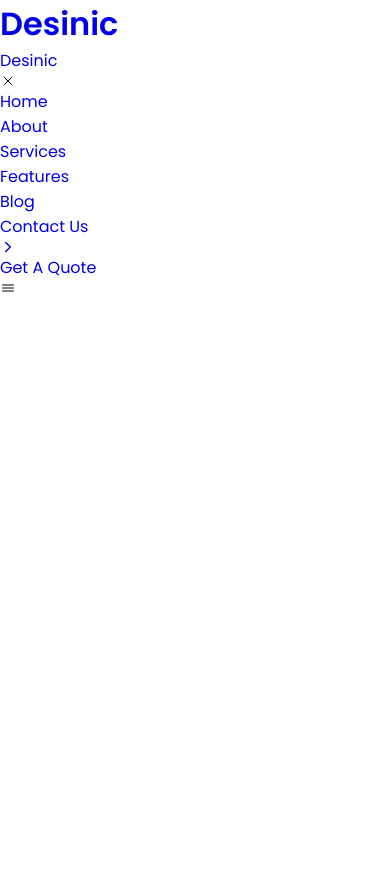
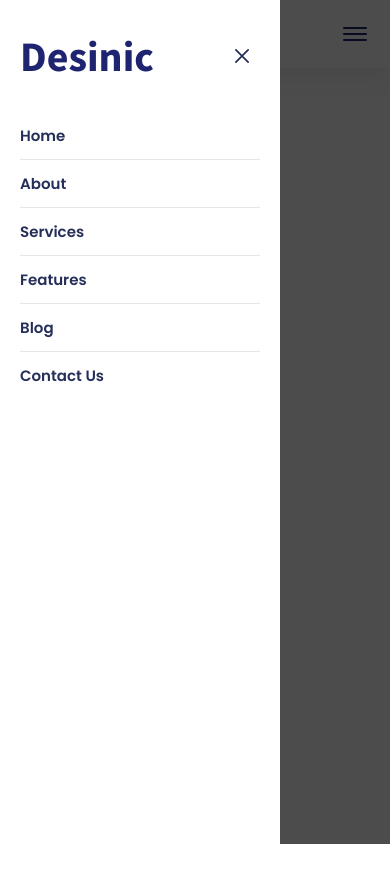
Before and after one commit to raut-santosh/Desinic, a plain HTML site: page index.html in a window 390 px wide. Both pictures are taken after a click on the button "Open Menu". Shown: the top 882 px of the page. Drawn offline with nearby package versions, Linux system fonts and the light colour scheme.

Commit message:
header section complete on mobile

```diff
--- a/assets/css/style.css
+++ b/assets/css/style.css
@@ -136,9 +136,125 @@ body{
 
 ::-webkit-scrollbar-thumb {background-color: hsl(0, 0%, 80%);}
 
-::-webkit-scrollbar-thumb {background-color: hsl(0, 0%, 70%);}
+::-webkit-scrollbar-thumb:hover {background-color: hsl(0, 0%, 70%);}
 
 
 /*=============================================
 =            Reused style            =
 =============================================*/
+
+
+.container{padding-inline: 15px;}
+
+
+
+/*=============================================
+=            Header            =
+=============================================*/
+
+
+.header .btn{
+  display: none;
+}
+
+.header{
+  --color: var(--white);
+  position: absolute;
+  top: 0;
+  left: 0;
+  width: 100%;
+  padding-block: 14px;
+  z-index: 4;
+  transition: var(--transition-1);
+}
+
+.header.active{
+  --color: var(--st-patricks-blue);
+  position: fixed;
+  background-color: var(--white);
+  box-shadow: 0 2px 30px hsl(0,0%,0%,0.1);
+}
+
+.header .container{
+  display: flex;
+  justify-content: space-between;
+  align-items: center;
+  gap: 30px;
+}
+
+.logo{
+  color: var(--color);
+  font-family: var(--ff-source-sans-pro);
+  font-size: var(--fs-3);
+}
+
+.nav-open-btn{
+  color: var(--color);
+  font-size: 32px;
+  padding: 4px;
+}
+
+.navbar{
+  background-color: var(--white);
+  position: fixed;
+  top: 0;
+  left: -280px;
+  width: 100%;
+  max-width: 280px;
+  min-height: 100%;
+  padding: 20px;
+  visibility: hidden;
+  z-index: 2;
+  transition: 0.25s var(cubic-in);
+}
+
+.navbar.active{
+  transform: translateX(280px);
+  visibility: visible;
+  transition: 0.5s var(--cubic-out);
+}
+
+.navbar-top{
+  display: flex;
+  justify-content: space-between;
+  align-items: center;
+  padding-block: 10px 30px;
+}
+
+.navbar-top .logo{
+  color: var(--st-patricks-blue);
+  font-size: 4.2rem;
+  font-weight: var(--fw-700);
+}
+
+.nav-close-btn{
+  color: var(--space-cadet-1);
+  font-size: 2.8rem;
+  padding: 4px;
+}
+
+.navbar-item:not(:last-child) {
+  border-bottom: 1px solid var(--platinum);
+}
+
+.navbar-link{
+  color: var(--space-cadet-1);
+  font-size: var(--fs-8);
+  font-weight: var(--fw-600);
+  padding-block: 12px;
+}
+
+.overlay{
+  position: fixed;
+  inset: 0;
+  background-color: var(--black_70);
+  z-index: 1;
+  opacity: 0;
+  pointer-events: none;
+  transition: var(--transition-2);
+}
+
+.overlay.active{
+  opacity: 1;
+  pointer-events: all;
+}
--- a/assets/js/script.js
+++ b/assets/js/script.js
@@ -0,0 +1,34 @@
+'use strict';
+
+
+/*
+ * navbar toggle
+ */
+
+const navBtnOpen = document.querySelector("[data-nav-open-btn]");
+const navbar = document.querySelector('[data-navbar]');
+const navCloseBtn = document.querySelector("[data-nav-close-btn]");
+const overlay = document.querySelector('[data-overlay]');
+
+const elemArr = [navCloseBtn, overlay, navBtnOpen];
+
+for(let i=0; i<elemArr.length; i++){
+    elemArr[i].addEventListener('click',function(){
+        navbar.classList.toggle("active");
+        overlay.classList.toggle("active");
+    })
+}
+
+
+/**
+ * toggle navbar and overlay when click any navbar links
+ **/
+
+const navbarLinks = document.querySelectorAll("[data-navbar-link]");
+
+for(let i=0; i<navbarLinks.length; i++){
+    navbarLinks[i].addEventListener('click', function(){
+        navbar.classList.toggle("active");
+        overlay.classList.toggle("active");
+    })
+}
--- a/index.html
+++ b/index.html
@@ -21,49 +21,47 @@
         # HEADER
      -->
 
-     <header class="header">
+     <header class="header active">
         <div class="container">
-            <div class="overlay"></div>
+            <div class="overlay" data-overlay></div>
             <a href="#">
                 <h1 class="logo">Desinic</h1>
             </a>
-            <nav class="navbar">
+            <nav class="navbar " data-navbar>
                 <div class="navbar-top">
                     <a href="#" class="logo">Desinic</a>
-                    <button class="nav-close-btn" aria-label="Close Menu">
+                    <button class="nav-close-btn" aria-label="Close Menu" data-nav-close-btn>
                         <ion-icon name="close-outline"></ion-icon>
                     </button>
                 </div>
                 <ul class="navbar-list">
                     <li class="navbar-item">
-                        <a href="#home" class="navbar-link">Home</a>
+                        <a href="#home" class="navbar-link" data-navbar-link>Home</a>
                     </li>
                     <li class="navbar-item">
-                        <a href="#about" class="navbar-link">About</a>
+                        <a href="#about" class="navbar-link" data-navbar-link>About</a>
                     </li>
                     <li class="navbar-item">
-                        <a href="#services" class="navbar-link">Services</a>
+                        <a href="#services" class="navbar-link" data-navbar-link>Services</a>
                     </li>
                     <li class="navbar-item">
-                        <a href="#features" class="navbar-link">Features</a>
+                        <a href="#features" class="navbar-link" data-navbar-link>Features</a>
                     </li>
                     <li class="navbar-item">
-                        <a href="#blog" class="navbar-link">Blog</a>
+                        <a href="#blog" class="navbar-link" data-navbar-link>Blog</a>
                     </li>
                     <li class="navbar-item">
-                        <a href="#contact" class="navbar-link">Contact Us</a>
+                        <a href="#contact" class="navbar-link" data-navbar-link>Contact Us</a>
                     </li>
                 </ul>
-
-                <a href="#" class="btn">
-                    <ion-icon name="chevron-forward-outline" aria-hidden="true"></ion-icon>
-                    <span>Get A Quote</span>
-                </a>
-
-                <button class="nav-open-btn" aria-label="Open Menu">
-                    <ion-icon name="menu-outline"></ion-icon>
-                </button>
             </nav>
+            <a href="#" class="btn">
+                <ion-icon name="chevron-forward-outline" aria-hidden="true"></ion-icon>
+                <span>Get A Quote</span>
+            </a>
+            <button class="nav-open-btn" aria-label="Open Menu" data-nav-open-btn>
+                <ion-icon name="menu-outline"></ion-icon>
+            </button>
         </div>
      </header>
 
```
